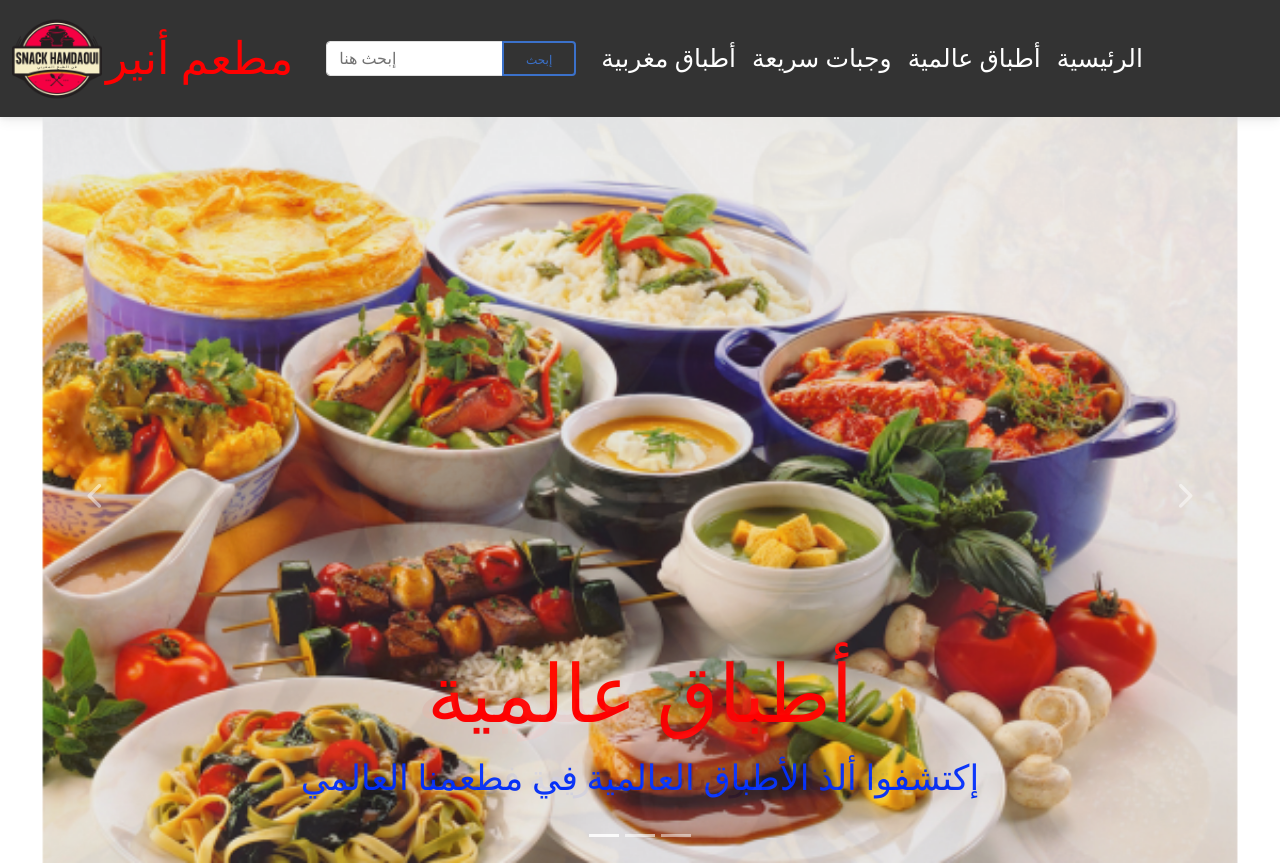
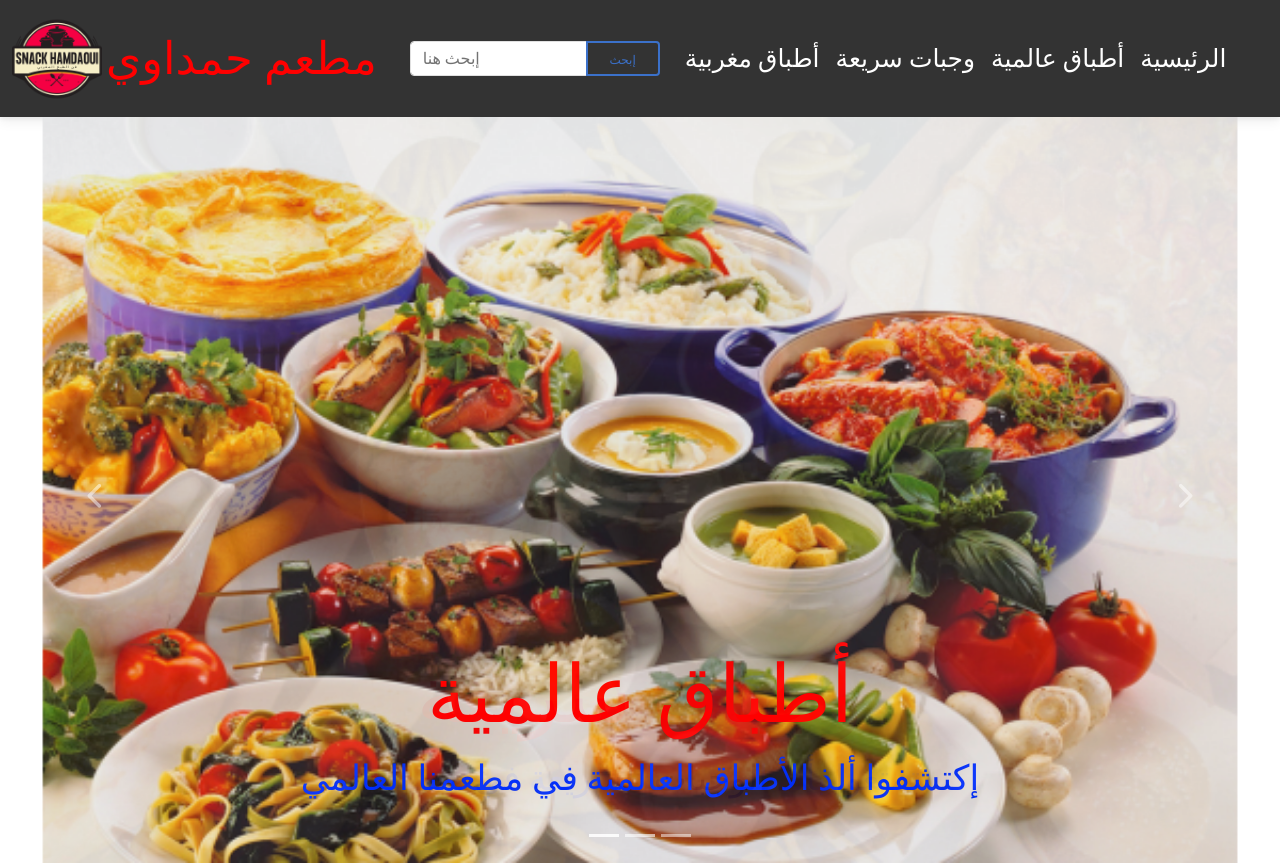
Before and after one commit to Anirah87/resturant, a plain HTML site: page index.html in a window 1280 px wide. Shown: the top 863 px of the page. Drawn offline with Linux system fonts and the light colour scheme.

Commit message:
Update index.html

```diff
--- a/index.html
+++ b/index.html
@@ -65,7 +65,7 @@ a :hover{
   <nav style="background-color: #333333 !important; margin-right: 0px !important;" class="navbar navbar-expand-lg bg-body-tertiary">
     <div class="container-fluid">
       <a id="anir1" class="navbar-brand" href="#"> <img src="img/iconh.png" width="90" height="90" alt="">
-        مطعم أنير
+        مطعم حمداوي
 
       </a>
       <button
```
